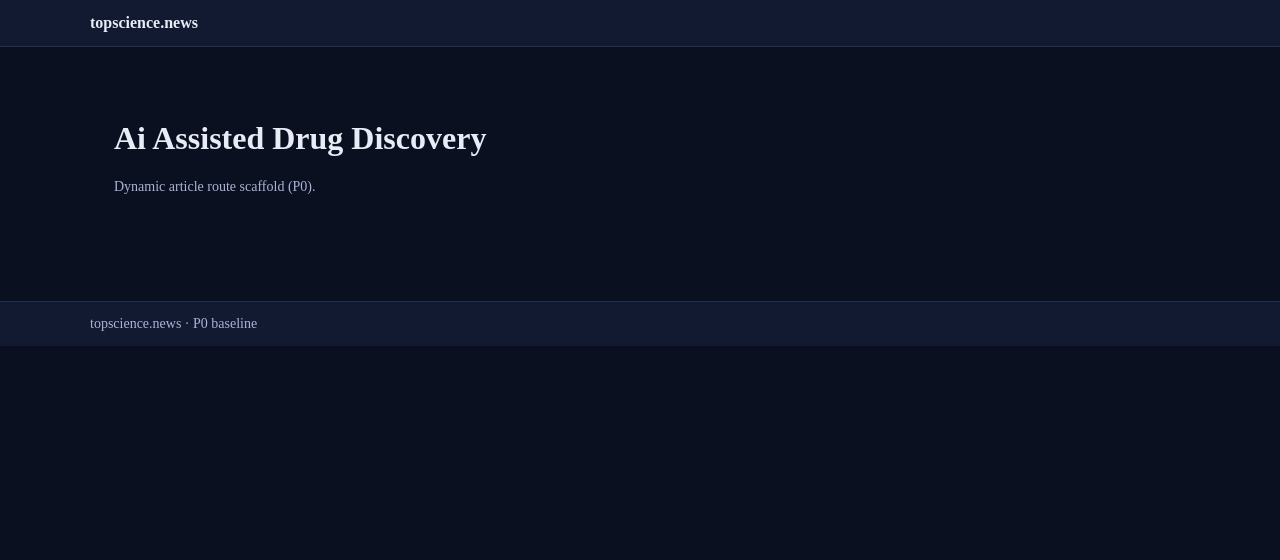
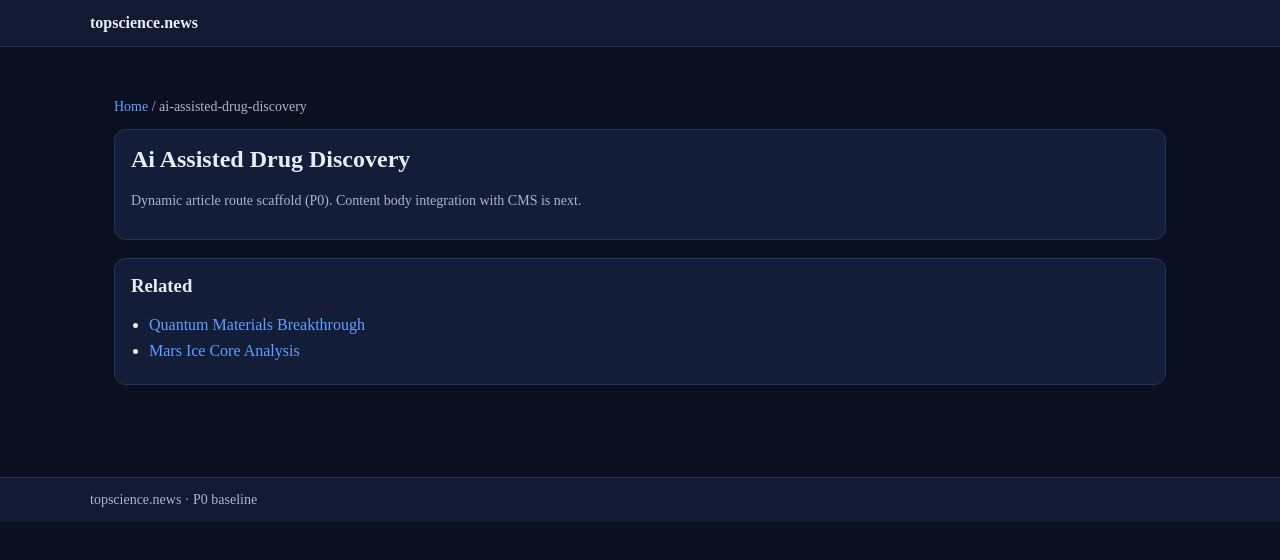
Before and after one commit to apomkd/topscience, a Next.js app in the folder apps/web/: page /article/ai-assisted-drug-discovery in a window 1280 px wide. Shown: the top 560 px of the page. Built offline with nearby package versions, Linux system fonts and the light colour scheme; no server answers.

Commit message:
feat(web): enhance article page UX with breadcrumbs and related links

```diff
--- a/apps/web/app/article/[slug]/page.tsx
+++ b/apps/web/app/article/[slug]/page.tsx
@@ -1,4 +1,6 @@
 import { buildMetadata } from "../../../lib/seo";
+import { Breadcrumbs } from "../../../components/Breadcrumbs";
+import { RelatedDemoLinks } from "../../../components/RelatedDemoLinks";
 
 type Props = { params: { slug: string } };
 
@@ -21,8 +23,14 @@ export async function generateMetadata({ params }: Props) {
 export default function ArticlePage({ params }: Props) {
   return (
     <main style={{ padding: 24 }}>
-      <h1>{prettySlug(params.slug)}</h1>
-      <p className="small">Dynamic article route scaffold (P0).</p>
+      <Breadcrumbs slug={params.slug} />
+      <article className="card">
+        <h1 style={{ marginTop: 0 }}>{prettySlug(params.slug)}</h1>
+        <p className="small">
+          Dynamic article route scaffold (P0). Content body integration with CMS is next.
+        </p>
+      </article>
+      <RelatedDemoLinks current={params.slug} />
     </main>
   );
 }
--- /dev/null
+++ b/apps/web/components/Breadcrumbs.tsx
@@ -0,0 +1,9 @@
+import Link from "next/link";
+
+export function Breadcrumbs({ slug }: { slug: string }) {
+  return (
+    <nav className="small" style={{ marginBottom: 14 }}>
+      <Link href="/">Home</Link> / <span>{slug}</span>
+    </nav>
+  );
+}
--- /dev/null
+++ b/apps/web/components/RelatedDemoLinks.tsx
@@ -0,0 +1,22 @@
+import Link from "next/link";
+
+const related = [
+  { slug: "quantum-materials-breakthrough", title: "Quantum Materials Breakthrough" },
+  { slug: "mars-ice-core-analysis", title: "Mars Ice Core Analysis" },
+  { slug: "ai-assisted-drug-discovery", title: "AI-assisted Drug Discovery" }
+];
+
+export function RelatedDemoLinks({ current }: { current: string }) {
+  return (
+    <aside className="card" style={{ marginTop: 18 }}>
+      <h3 style={{ marginTop: 0 }}>Related</h3>
+      <ul style={{ margin: 0, paddingLeft: 18 }}>
+        {related.filter((r) => r.slug !== current).map((r) => (
+          <li key={r.slug} style={{ margin: "8px 0" }}>
+            <Link href={`/article/${r.slug}`}>{r.title}</Link>
+          </li>
+        ))}
+      </ul>
+    </aside>
+  );
+}
```
